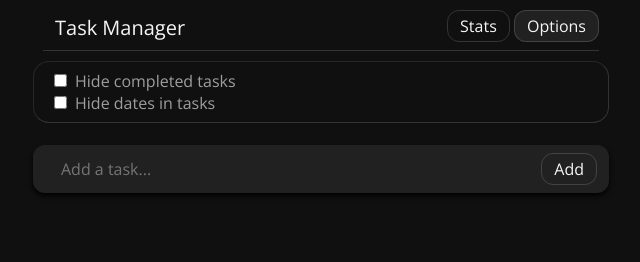
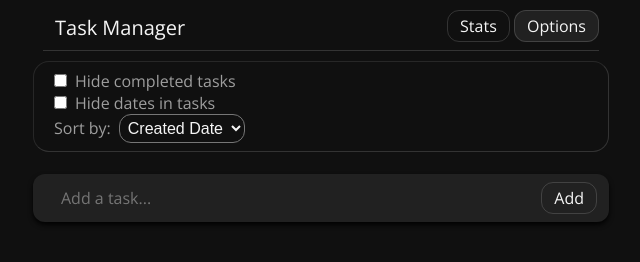
Before and after one commit to jakebeamish/task-manager, a website with bundled scripts: page index.html in a window 1280 px wide. Both pictures are taken after a click on the button "Options". Shown: the whole page, without its empty margins (319-959 px from the left). Built offline with nearby package versions, Linux system fonts and the light colour scheme.

Commit message:
feat: sort by created date or priority

```diff
--- a/src/index.js
+++ b/src/index.js
@@ -56,6 +56,37 @@ const createFilterList = (items, filterSet) => {
   return list;
 };
 
+const createSortingDropdown = () => {
+  const sortingContainer = document.createElement("div");
+  sortingContainer.classList.add("sorting-container");
+
+  const label = document.createElement("label");
+  label.textContent = "Sort by:";
+  label.htmlFor = "sortTasks";
+
+  const select = document.createElement("select");
+  select.id = "sortTasks";
+
+  const options = [
+    { value: "createdDate", text: "Created Date" },
+    // { value: "completedDate", text: "Completed Date" },
+    { value: "priority", text: "Priority" },
+    // { value: "description", text: "Description (A-Z)" }
+  ];
+
+  options.forEach(({ value, text }) => {
+    const option = document.createElement("option");
+    option.value = value;
+    option.textContent = text;
+    select.appendChild(option);
+  });
+
+  select.addEventListener("change", () => renderTasks());
+
+  sortingContainer.append(label, select);
+  optionsContainer.append(sortingContainer);
+};
+
 const renderOptions = () => {
   optionsContainer.innerHTML = "";
 
@@ -84,6 +115,8 @@ const renderOptions = () => {
   optionsContainer.append(
     createOption("hideDatesInTasks", "Hide dates in tasks")
   );
+
+  createSortingDropdown();
 
   const closeButton = document.createElement("button");
   closeButton.innerText = "X";
@@ -116,7 +149,7 @@ const toaster = (message, extraClasses = []) => {
     toastContainer = document.createElement("div");
     toastContainer.classList.add("toast-container");
 
-    const appContainer = document.querySelector(".app-container")
+    const appContainer = document.querySelector(".app-container");
     appContainer.appendChild(toastContainer);
   }
 
@@ -131,12 +164,11 @@ const toaster = (message, extraClasses = []) => {
   setTimeout(() => toast.classList.add("open"), 10);
   setTimeout(() => toast.classList.remove("open"), 3000);
   setTimeout(() => toastContainer.removeChild(toast), 3500);
-}
-
+};
 
 const renderTasks = async () => {
   /** @type {Task[]} */
-  const tasks = await taskManager.getTasks();
+  let tasks = await taskManager.getTasks();
   const stats = TaskStats.getStats(tasks);
   renderStats(stats);
 
@@ -146,6 +178,19 @@ const renderTasks = async () => {
   /** @type {boolean} */
   const hideDatesInTasks = document.getElementById("hideDatesInTasks").checked;
   taskList.innerHTML = "";
+
+  const sortBy = document.getElementById("sortTasks")?.value || "createdDate";
+
+  tasks = tasks.sort((a, b) => {
+    switch (sortBy) {
+      case "createdDate":
+        return new Date(a.createdDate) - new Date(b.createdDate);
+      case "priority":
+        return (b.priority ?? "Z").localeCompare(a.priority ?? "Z");
+      default:
+        return 0;
+    }
+  });
 
   tasks.toReversed().forEach((task) => {
     if (hideCompletedTasks && task.completed) return;
@@ -226,7 +271,7 @@ const renderTasks = async () => {
     deleteBtn.textContent = "Delete";
     deleteBtn.addEventListener("click", async () => {
       await taskManager.deleteTask(task);
-      toaster("Task deleted")
+      toaster("Task deleted");
       renderTasks();
       initialiseFilters();
     });
--- a/src/style.css
+++ b/src/style.css
@@ -162,9 +162,18 @@ header nav {
   padding-left: 8px;
 }
 
-.option-container input {
+.option-container input, .sorting-container label {
   margin-left: 0.5rem;
   margin-right: 0.5rem;
+}
+
+select {
+  background: var(--bg-color);
+  color: var(--text-color);
+  font-size: 16px;
+  border-radius: 12px;
+  padding: 4px;
+  /* padding: 4px 12px; */
 }
 
 .app-container {
```
